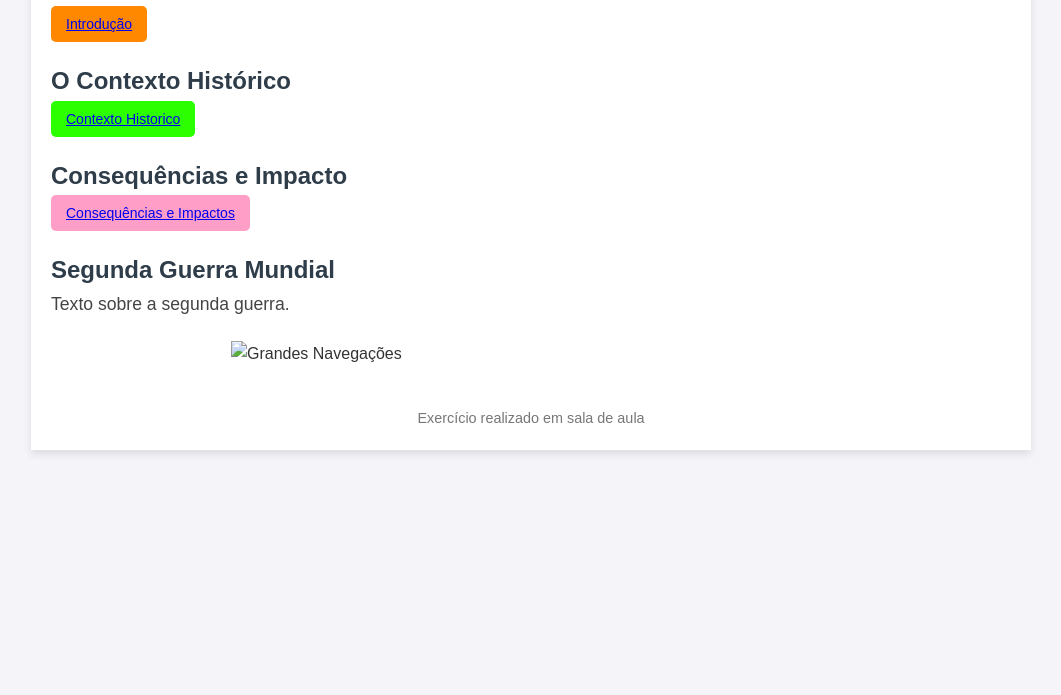
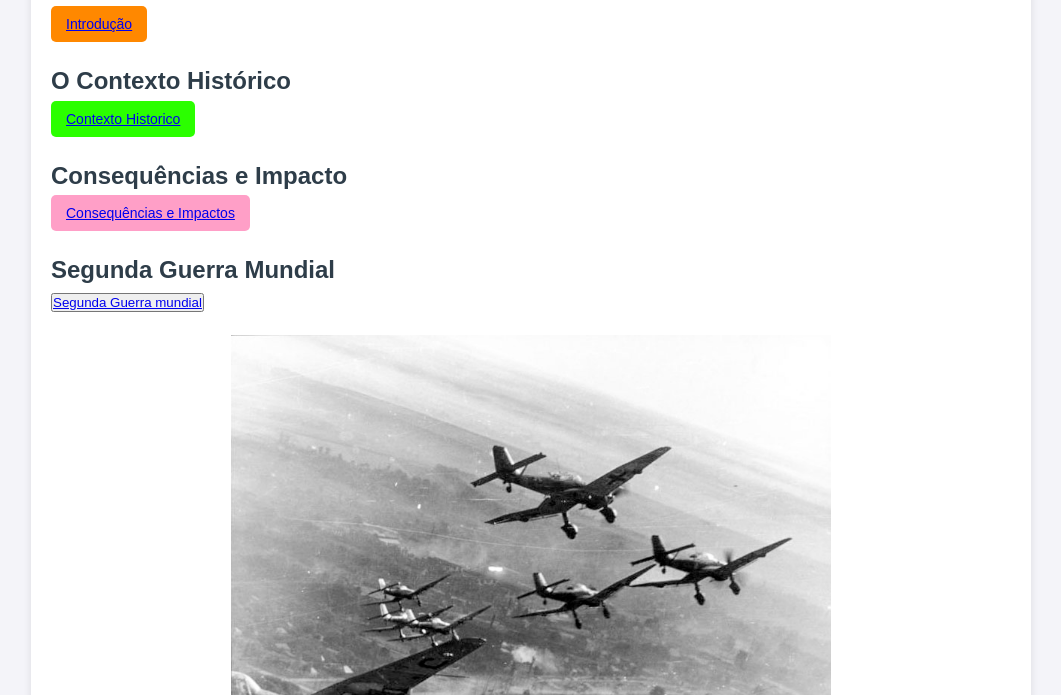
Before and after one commit to pikachuzinn/IIWW, a plain HTML site: page index.html in a window 1280 px wide. Shown: the part 105-800 px from the top of the page, without its empty margins (109-1170 px from the left). Drawn offline with Linux system fonts and the light colour scheme.

```diff
--- a/index.html
+++ b/index.html
@@ -30,10 +30,10 @@
     <!-- Imagem sobre as Grandes Navegações -->
     <div class="section">
       <h2>Segunda Guerra Mundial</h2>
-      <p class="content">
-       Texto sobre a segunda guerra.
-      </p>
-      <img src="segundaGuerra.png" alt="Grandes Navegações" class="image">
+      <p class="content"></p>
+    <button class="botao-IIWW"><a href="segundaGuerra.html" target="_blank">Segunda Guerra mundial</a></button>
+
+      <img src="Bundesarchiv_Bild_101I-646-5188-17,_Flugzeuge_Junkers_Ju_87.jpg" alt="Grandes Navegações" class="image">
     </div>
 
     <!-- Tabela com países da América e datas de independência -->
```
